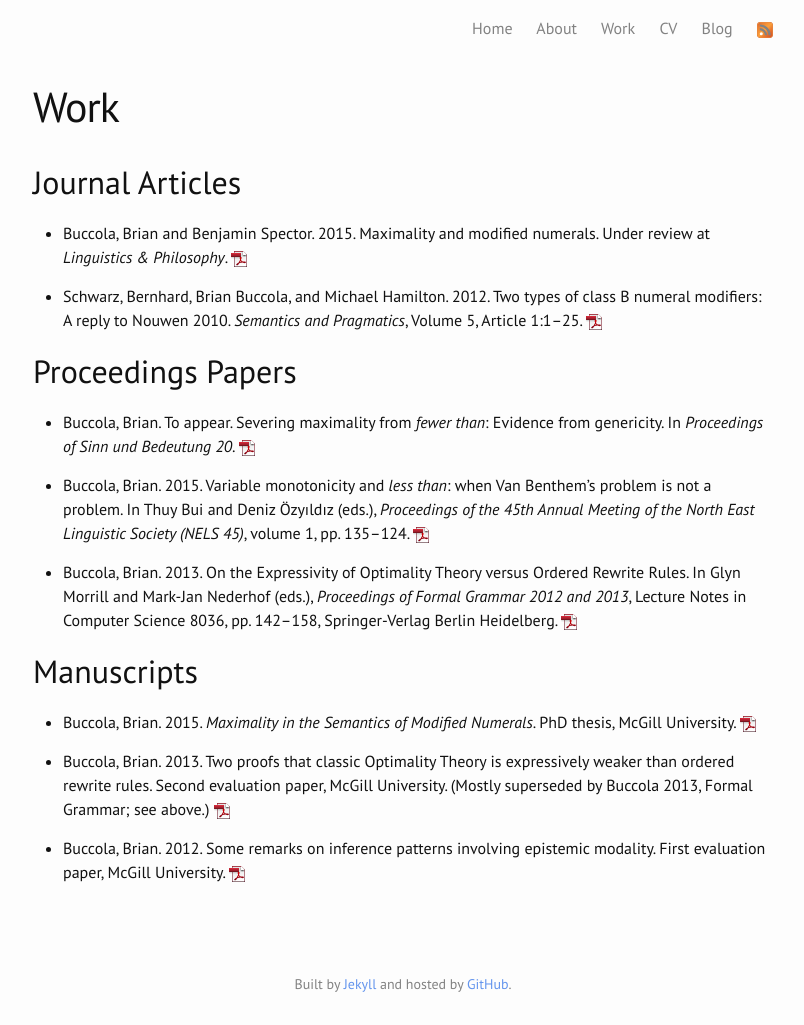
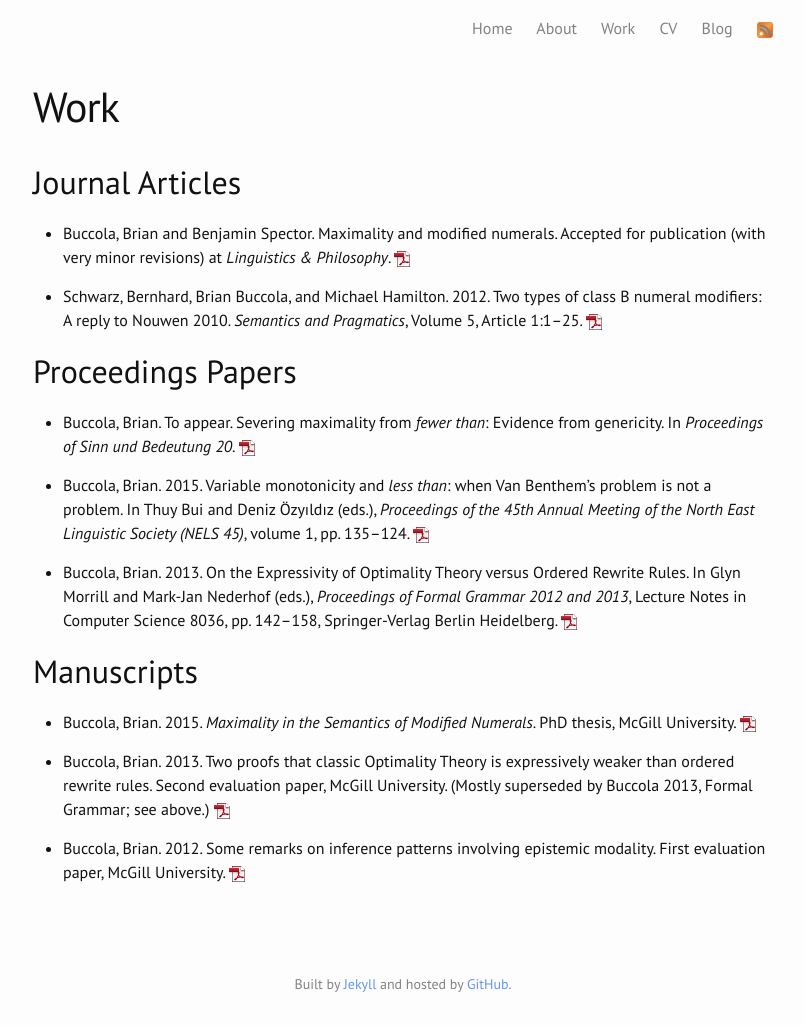
Before and after one commit to brianbuccola/brianbuccola.github.io, a Jekyll site: the page built from work.md, in a window 1280 px wide. Shown: the whole page, without its empty margins (237-1041 px from the left). Built offline with Jekyll 4.4.1, drawn with Linux system fonts in a browser that asks for light colours; some web fonts are replaced.

Commit message:
change status of L&P paper: 'Under review' -> 'Accepted'

```diff
--- a/work.md
+++ b/work.md
@@ -7,8 +7,9 @@ redirect_from: /research.html
 
 ## Journal Articles
 
-- Buccola, Brian and Benjamin Spector. 2015. Maximality and modified numerals.
-  Under review at *Linguistics & Philosophy*. [![pdf][]][BSMax]
+- Buccola, Brian and Benjamin Spector. Maximality and modified numerals.
+  Accepted for publication (with very minor revisions) at *Linguistics &
+  Philosophy*. [![pdf][]][BSMax]
 
 - Schwarz, Bernhard, Brian Buccola, and Michael Hamilton. 2012. Two types of
   class B numeral modifiers: A reply to Nouwen 2010. *Semantics and
```
